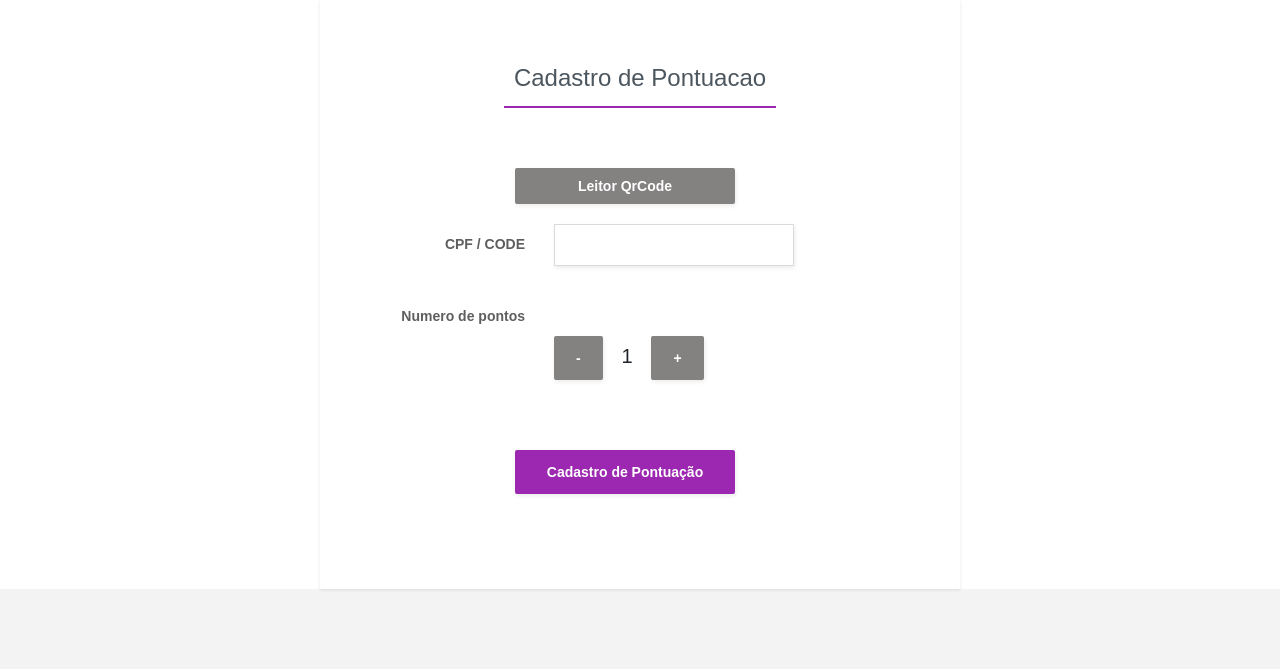
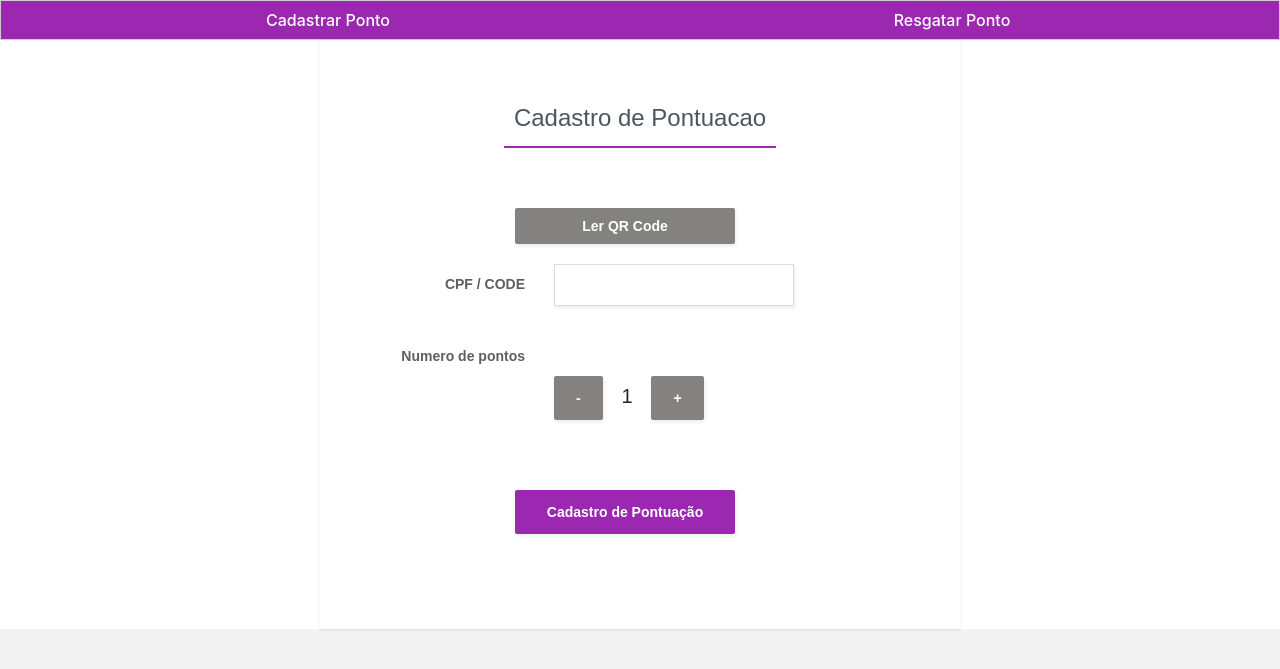
Before and after one commit to ViniciusPo/e-fidelidade, a PHP site: page /cadastro-ponto.php in a window 1280 px wide. Shown: the part 58-727 px from the top of the page. Run offline with PHP 8.4, Linux system fonts and the light colour scheme; some libraries are stand-ins or nearby versions.

Commit message:
tela resgate pontos

```diff
--- a/cadastro-ponto.php
+++ b/cadastro-ponto.php
@@ -67,12 +67,20 @@
                 <img src="/img/ticket.png" title="Carimbar Cartão" width="25" height="25">
                 <a href="#">Carimbar Cartão</a>
             </li>
-            <li>
+            <li ng-click="sair()">
                 <img src="/img/sing-out.png" title="Sign Out" width="25" height="25">
-                <a href="index.php">Sair</a>
+                <a>Sair</a>
             </li>
         </ul>
     </div>
+
+
+    <div class="tab col-md-12">
+      <button class="tablinks" ng-click="AbrirCadastroPonto()">Cadastrar Ponto</button>
+      <button class="tablinks" ng-click="AbrirResgateBonus()">Resgatar Ponto</button>
+    </div>
+
+
 
     <div class="col-md-12 cameraParaQrCode hidden" id="app">
 
@@ -82,7 +90,7 @@
         <script type="text/javascript" src="js/QRcode/app.js"></script>
     </div>
 
-    <div class="main-content col-md-12 formularioDeCadastroDePontos">
+    <div class="main-content col-md-12 formularioDeCadastroDePontos tabContent" ng-show="abaCadastroPonto">
 
         <form class="form-basic" method="post">
 
@@ -98,7 +106,7 @@
 
                 <div class="col-md-3 col-1"></div>
                 <div class="col-md-6 col-10">
-                    <button class="col-md-12 button-qrcode-reader" ng-click="AbrirCamera()">Leitor QrCode </button>
+                    <button class="col-md-12 button-qrcode-reader" ng-click="AbrirCamera()">Ler QR Code </button>
                 </div>
                 <div class="col-md-3 col-1"></div>
 
@@ -130,7 +138,47 @@
             </div>
 
         </form>
+    </div>
 
+    <div id="telaResgateBonus" ng-show="abaResgateBonus" class="tabContent formularioDeCadastroDePontos">
+        <form class="form-basic" method="post">
+
+
+            <div class="form-title-row" style="margin-bottom:20px;">
+                <h1>Resgate Prêmios</h1>
+            </div>
+
+            <div style="margin-bottom:10px;">
+                <h5>{{MensagemBonus.Mensagem}}</h5>
+            </div>
+
+
+            <div class="col-md-12 row" style="margin-bottom:20px; text-align:center;">
+
+                <div class="col-md-3 col-1"></div>
+                <div class="col-md-6 col-10">
+                    <button class="col-md-12 button-qrcode-reader" ng-click="AbrirCamera()">Ler QR Code </button>
+                </div>
+                <div class="col-md-3 col-1"></div>
+
+            </div>
+
+            <div class="form-row">
+                <label>
+                    <span> Código do Cupom: </span>
+                    <input type="text" id="cupom_code" ng-model="codigo_cupom">
+                </label>
+            </div>
+
+            <div class="col-md-12 col-12 row" style="margin-bottom:40px;">
+
+                <div class="col-md-3 col-1"></div>
+                <div class="col-md-6 col-10">
+                    <button class="col-md-12" ng-click="cadastrarCupom(codigo_cupom)">Resgatar bônus</button>
+                </div>
+                <div class="col-md-3 col-1"></div>
+            </div>
+        </form>
     </div>
 
 </body>
--- a/client_QRCode.php
+++ b/client_QRCode.php
@@ -75,7 +75,7 @@
                 <img src="/img/loyalty-card.png" title="Cupons" width="25" height="25">
                 <a>Seus Cupons</a>
             </li>
-            <li>
+            <li ng-click="sair()">
                 <img src="/img/sing-out.png" title="Sign Out" width="25" height="25">
                 <a href="index.php">Sair</a>
             </li>
--- a/css/main-css.css
+++ b/css/main-css.css
@@ -181,3 +181,61 @@ ul li {
     min-height: 10px;
     background-color: rgba(255, 255, 255, 0.53);
 }
+
+
+
+/* Abas do menu cadastrar Bonus */
+
+div.tab {
+    overflow: hidden;
+    border: 1px solid #ccc;
+    background-color: #9c27b0;
+    height:40px;
+}
+
+div.tab button {
+    color:white;
+    font-weight: 500;
+    float: left;
+    border: none;
+    outline: none;
+    cursor: pointer;
+    padding: 7px 16px;
+    transition: 0.3s;
+    background-color: #9c27b0;
+    width:50%;
+}
+
+div.tab button:hover {
+    background-color: #d072e0;
+}
+
+div.tab button.active {
+    background-color: #6d197b;
+}
+
+.tabcontent {
+    -webkit-animation: fadeEffect 1s;
+    animation: fadeEffect 1s; /* Fading effect takes 1 second */
+}
+
+@-webkit-keyframes fadeEffect {
+    from {opacity: 0;}
+    to {opacity: 1;}
+}
+
+@keyframes fadeEffect {
+    from {opacity: 0;}
+    to {opacity: 1;}
+}
+
+
+
+
+.errorMessage{
+    color:#ee0000;
+}
+
+.sucessMessage{
+    color:#00ee00;
+}
--- a/cupons.html
+++ b/cupons.html
@@ -75,9 +75,9 @@
                 <img src="/img/loyalty-card.png" title="Cupons" width="25" height="25">
                 <a>Seus Cupons</a>
             </li>
-            <li>
+            <li ng-click="sair()">
                 <img src="/img/sing-out.png" title="Sign Out" width="25" height="25">
-                <a href="index.php">Sair</a>
+                <a>Sair</a>
             </li>
         </ul>
     </div>
--- a/js/Controller/cadastroPontoController.js
+++ b/js/Controller/cadastroPontoController.js
@@ -63,4 +63,56 @@ $scope.QrCodeReaded = function(){
 
 $scope.isLoading = false;
 
+$scope.abaCadastroPonto = true;
+$scope.abaResgateBonus = false;
+
+$scope.AbrirCadastroPonto = function(){
+    $scope.abaCadastroPonto = true;
+    $scope.abaResgateBonus = false;
+
+    //Escoder camera caso esteja aberta
+    $(".cameraParaQrCode").addClass("hidden");
+    $(".formularioDeCadastroDePontos").removeClass("hidden");
+}
+
+$scope.AbrirResgateBonus = function(){
+    $scope.abaCadastroPonto = false;
+    $scope.abaResgateBonus = true;
+
+    //Escoder camera caso esteja aberta
+    $(".cameraParaQrCode").addClass("hidden");
+    $(".formularioDeCadastroDePontos").removeClass("hidden");
+}
+
+$scope.cadastrarCupom = function(codigoCupom){
+
+    if(!codigoCupom){
+        $scope.MensagemBonus = "Insira um código de Cupom.";
+        return;
+    }
+
+    $scope.isLoading = true;
+
+    $http({
+          method: 'POST',
+          url: 'phps/validar_cupom.php',
+          data : {  'codigoCupom':codigoCupom},
+          headers: {'Content-Type': 'application/x-www-form-urlencoded'},
+          dataType:'json'
+        }).then(function (response) {
+            $scope.MensagemBonus = response.data;
+            $scope.isLoading = false;
+    });
+
+
+
+};
+
+
+$scope.sair = function(){
+    $window.location.href = "/index.php"
+}
+
+
+
 });
--- a/js/Controller/qrCodeController.js
+++ b/js/Controller/qrCodeController.js
@@ -16,4 +16,8 @@ $scope.goToCupons = function(){
 }
 
 
+$scope.sair = function(){
+    $window.location.href = "/index.php"
+}
+
 });
--- a/js/Controller/userController.js
+++ b/js/Controller/userController.js
@@ -85,6 +85,11 @@ $scope.gerarCupom = function(idDoRestaurante,numeroPontosRestaurante){
     }
 }
 
+$scope.sair = function(){
+    $window.location.href = "/index.php"
+}
+
+
 $scope.getAllShopInformation();
 
 });
--- a/js/QRcode/app.js
+++ b/js/QRcode/app.js
@@ -14,9 +14,17 @@ var app = new Vue({
       $(".cameraParaQrCode").addClass("hidden");
       $(".formularioDeCadastroDePontos").removeClass("hidden");
 
-      $("#cpf_code").val(content);
-      $("#cpf_code").trigger('input');
-      $("#cpf_code").trigger('change');
+      var telaAtiva = angular.element(document.getElementById('telaResgateBonus')).scope().abaCadastroPonto;
+
+      if(telaAtiva){
+        $("#cpf_code").val(content);
+        $("#cpf_code").trigger('input');
+        $("#cpf_code").trigger('change');
+      }else{
+        $("#cupom_code").val(content);
+        $("#cupom_code").trigger('input');
+        $("#cupom_code").trigger('change');
+      }
 
     });
     Instascan.Camera.getCameras().then(function (cameras) {
--- a/main_client.php
+++ b/main_client.php
@@ -76,7 +76,7 @@
                 <img src="/img/loyalty-card.png" title="Cupons" width="25" height="25">
                 <a>Seus Cupons</a>
             </li>
-            <li>
+            <li ng-click="sair()">
                 <img src="/img/sing-out.png" title="Sign Out" width="25" height="25">
                 <a href="index.php">Sair</a>
             </li>
```
Also changed, not shown: js/Controller/cuponsController.js (+4 -3 lines), phps/validar_cupom.php (added, +47 -0 lines), 1 other file.
